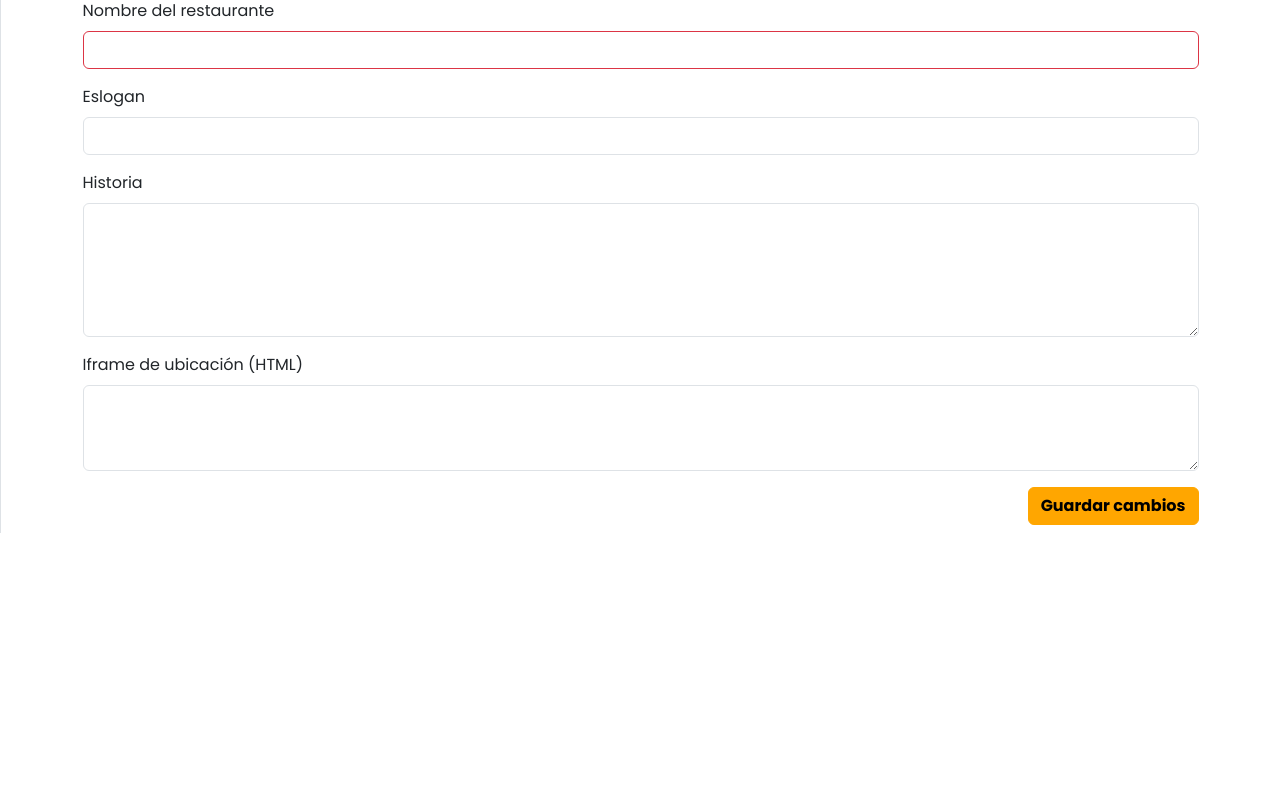
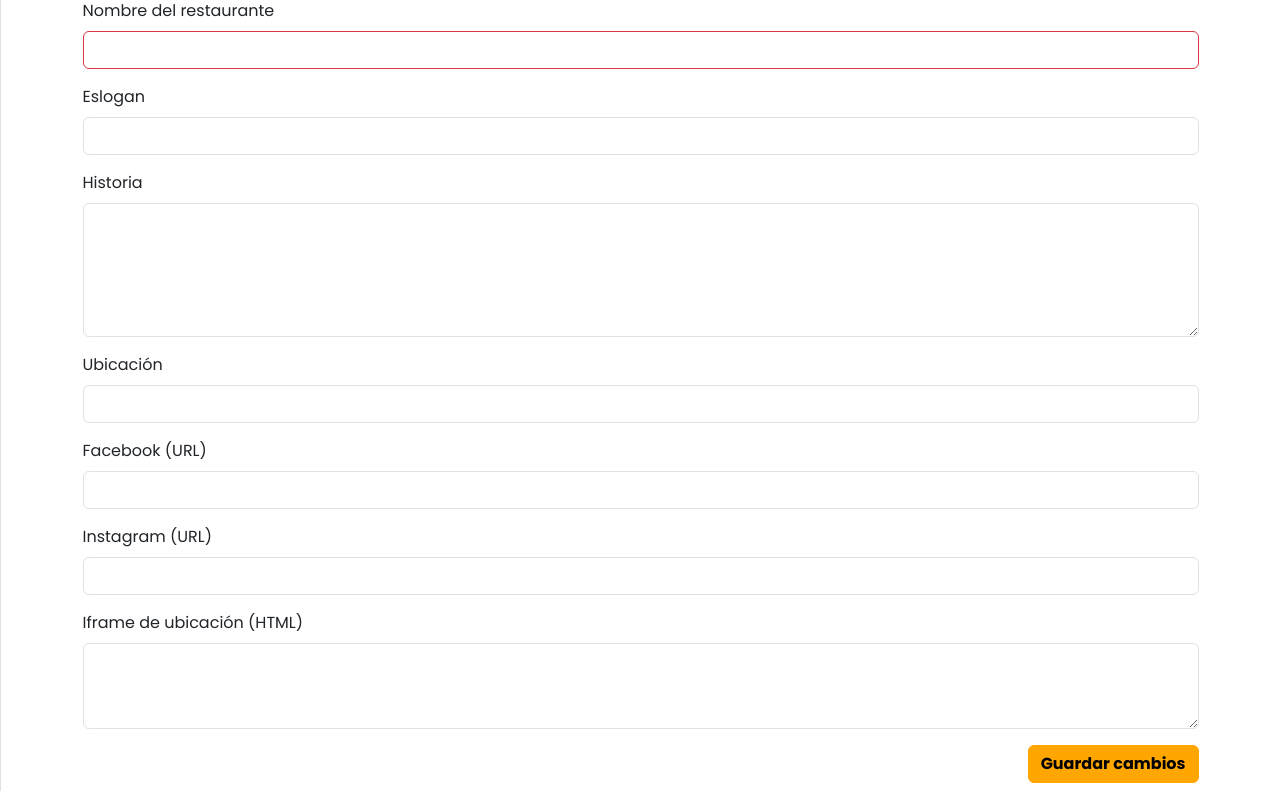
Before and after one commit to juan1144/fitomenu, a Django app: page /admin_panel/configuracion/ in a window 1280 px wide. Shown: the part 185-976 px from the top of the page. Before the commit the page ends 718 px from the top, so only its background shows below. Run offline with Django 5.2, Linux system fonts and the light colour scheme; data comes from the database, SQL or seed files in the repository; some libraries are stand-ins or nearby versions.

Commit message:
Add new columns for general site data and incorporate dynamic data into templates

```diff
--- a/admin_panel/forms.py
+++ b/admin_panel/forms.py
@@ -30,7 +30,15 @@ class OrdenForm(forms.ModelForm):
 class RestauranteInfoForm(forms.ModelForm):
     class Meta:
         model = RestauranteInfo
-        fields = ["nombre", "eslogan", "historia", "iframe_ubicacion"]
+        fields = [
+            "nombre",
+            "eslogan",
+            "historia",
+            "iframe_ubicacion",
+            "ubicacion",
+            "facebook_url",
+            "instagram_url",
+        ]
         widgets = {
             "nombre": forms.TextInput(attrs={"class": "form-control"}),
             "eslogan": forms.TextInput(attrs={"class": "form-control"}),
@@ -38,4 +46,7 @@ class RestauranteInfoForm(forms.ModelForm):
             "iframe_ubicacion": forms.Textarea(
                 attrs={"rows": 3, "class": "form-control"}
             ),
+            "ubicacion": forms.TextInput(attrs={"class": "form-control"}),
+            "facebook_url": forms.URLInput(attrs={"class": "form-control"}),
+            "instagram_url": forms.URLInput(attrs={"class": "form-control"}),
         }
--- a/admin_panel/models.py
+++ b/admin_panel/models.py
@@ -49,7 +49,10 @@ class RestauranteInfo(models.Model):
     nombre = models.CharField(max_length=255)
     eslogan = models.CharField(max_length=255, blank=True)
     historia = models.TextField(blank=True)
+    ubicacion = models.CharField(max_length=255, blank=True)
     iframe_ubicacion = models.TextField(blank=True)
+    facebook_url = models.URLField(blank=True)
+    instagram_url = models.URLField(blank=True)
 
     updated_at = models.DateTimeField(auto_now=True)
 
--- a/templates/admin_panel/info_restaurante_form.html
+++ b/templates/admin_panel/info_restaurante_form.html
@@ -24,6 +24,22 @@
         </div>
 
         <div class="mb-3">
+          <label class="form-label">Ubicación</label>
+          {{ form.ubicacion }}
+        </div>
+
+        <div class="mb-3">
+          <label class="form-label">Facebook (URL)</label>
+          {{ form.facebook_url }}
+        </div>
+
+        <div class="mb-3">
+          <label class="form-label">Instagram (URL)</label>
+          {{ form.instagram_url }}
+        </div>
+
+
+        <div class="mb-3">
             <label class="form-label">Iframe de ubicación (HTML)</label>
             {{ form.iframe_ubicacion }}
         </div>
--- a/templates/base.html
+++ b/templates/base.html
@@ -41,7 +41,9 @@
               <div class="col-md-4 mb-3">
                 <h5 class="text-uppercase">{{ info_restaurante.nombre|default:"Pollo Fito" }}</h5>
                 <p class="small">{{ info_restaurante.eslogan|default:"Sabor tradicional, servicio moderno." }}</p>
-                <p class="small">Santa Ana, El Salvador</p>
+                <p class="small">
+                  {{ info_restaurante.ubicacion|default:"Santa Ana, El Salvador" }}
+                </p>
               </div>
               <div class="col-md-4 mb-3">
                 <h6 class="text-uppercase">Enlaces</h6>
@@ -53,8 +55,16 @@
               </div>
               <div class="col-md-4 mb-3">
                 <h6 class="text-uppercase">Síguenos</h6>
-                <a href="https://www.facebook.com/pollofito.sv/" target="_blank" class="text-white me-2"><i class="bi bi-facebook"></i></a>
-                <a href="https://www.instagram.com/pollo_fitosv/?hl=es" target="_blank" class="text-white me-2"><i class="bi bi-instagram"></i></a>
+                {% if info_restaurante.facebook_url %}
+                  <a href="{{ info_restaurante.facebook_url }}" target="_blank" class="text-white me-2">
+                    <i class="bi bi-facebook"></i>
+                  </a>
+                {% endif %}
+                {% if info_restaurante.instagram_url %}
+                  <a href="{{ info_restaurante.instagram_url }}" target="_blank" class="text-white me-2">
+                    <i class="bi bi-instagram"></i>
+                  </a>
+                {% endif %}
               </div>
             </div>
             <div class="text-center mt-3 small">
```
Also changed, not shown: admin_panel/migrations/0003_restauranteinfo_facebook_url_and_more.py (added).
